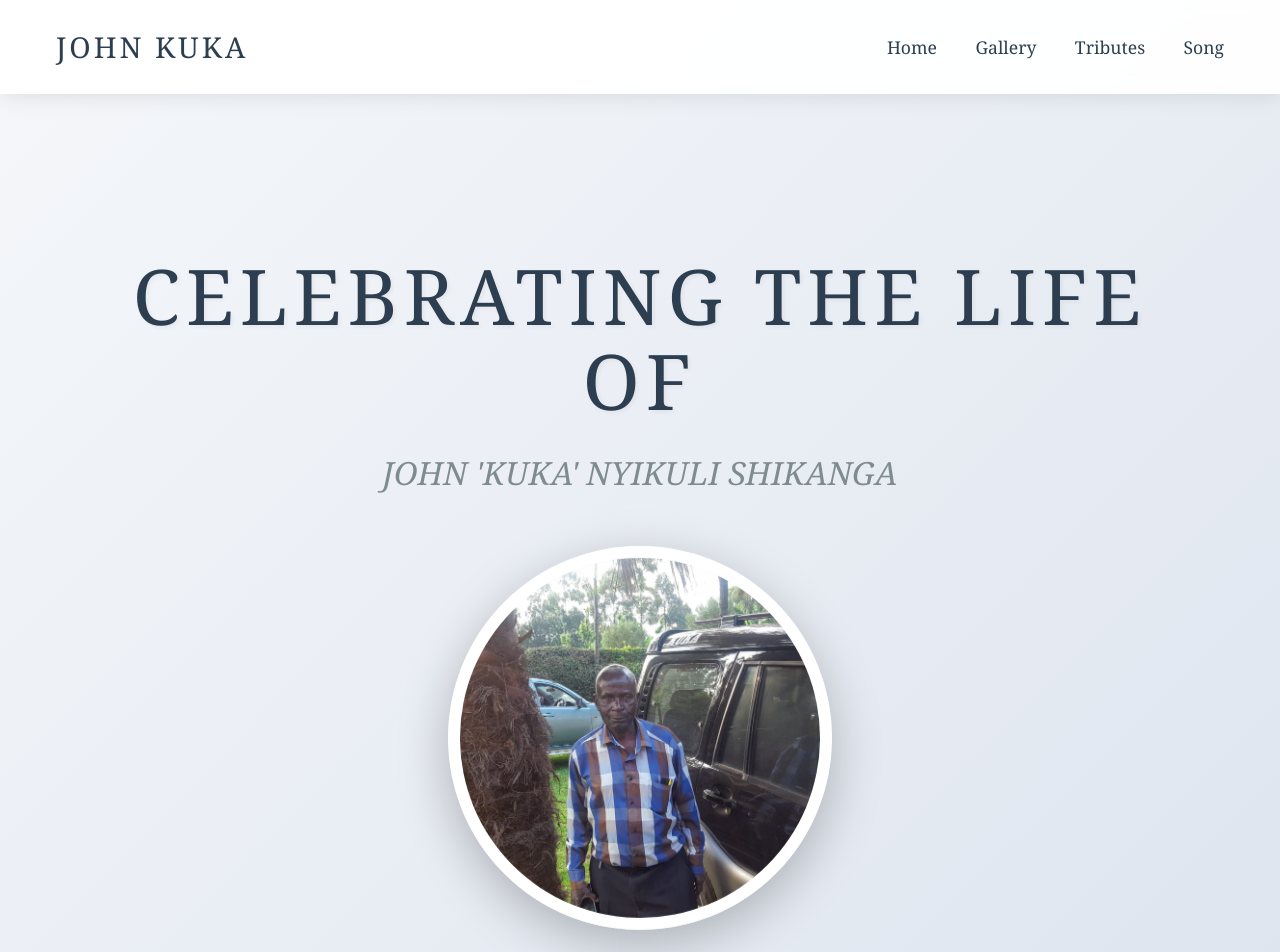
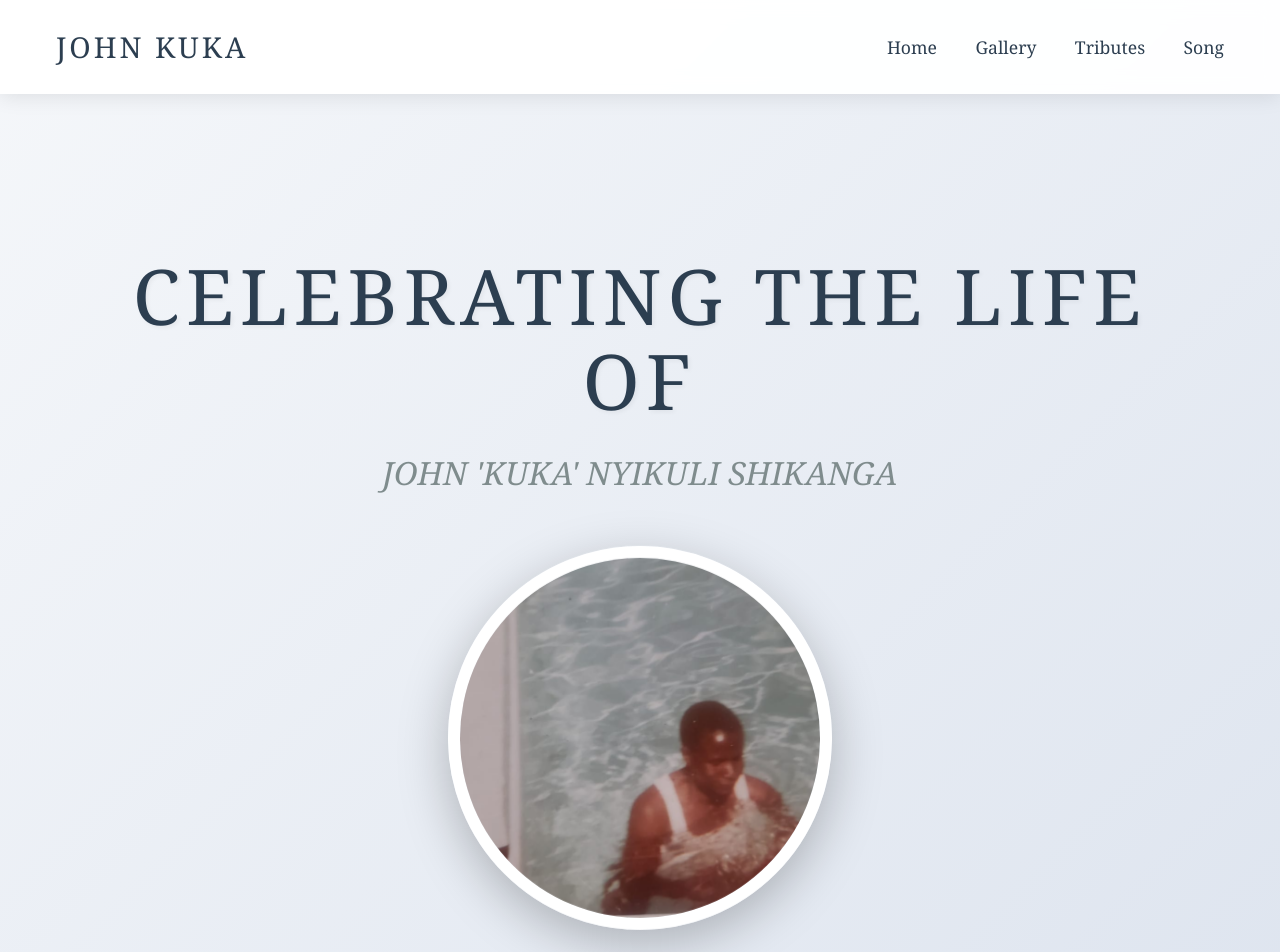
Before and after one commit to Otaku-Sensei254/Farewell, a React (Vite) app: page / in a window 1280 px wide. Shown: the top 952 px of the page. Built offline with nearby package versions, Linux system fonts and the light colour scheme.

Commit message:
404 error

```diff
--- a/src/components/HomePage.jsx
+++ b/src/components/HomePage.jsx
@@ -159,7 +159,7 @@ function HomePage() {
 
   useEffect(() => {
     // Set a default main image from the available images
-    setMainImage('/src/images/WhatsApp Image 2026-03-04 at 14.20.10.jpeg');
+    setMainImage("/images/WhatsApp Image 2026-03-04 at 23.37.06.jpeg");
   }, []);
 
   return (
```
Also changed, not shown: vercel.json (added).
